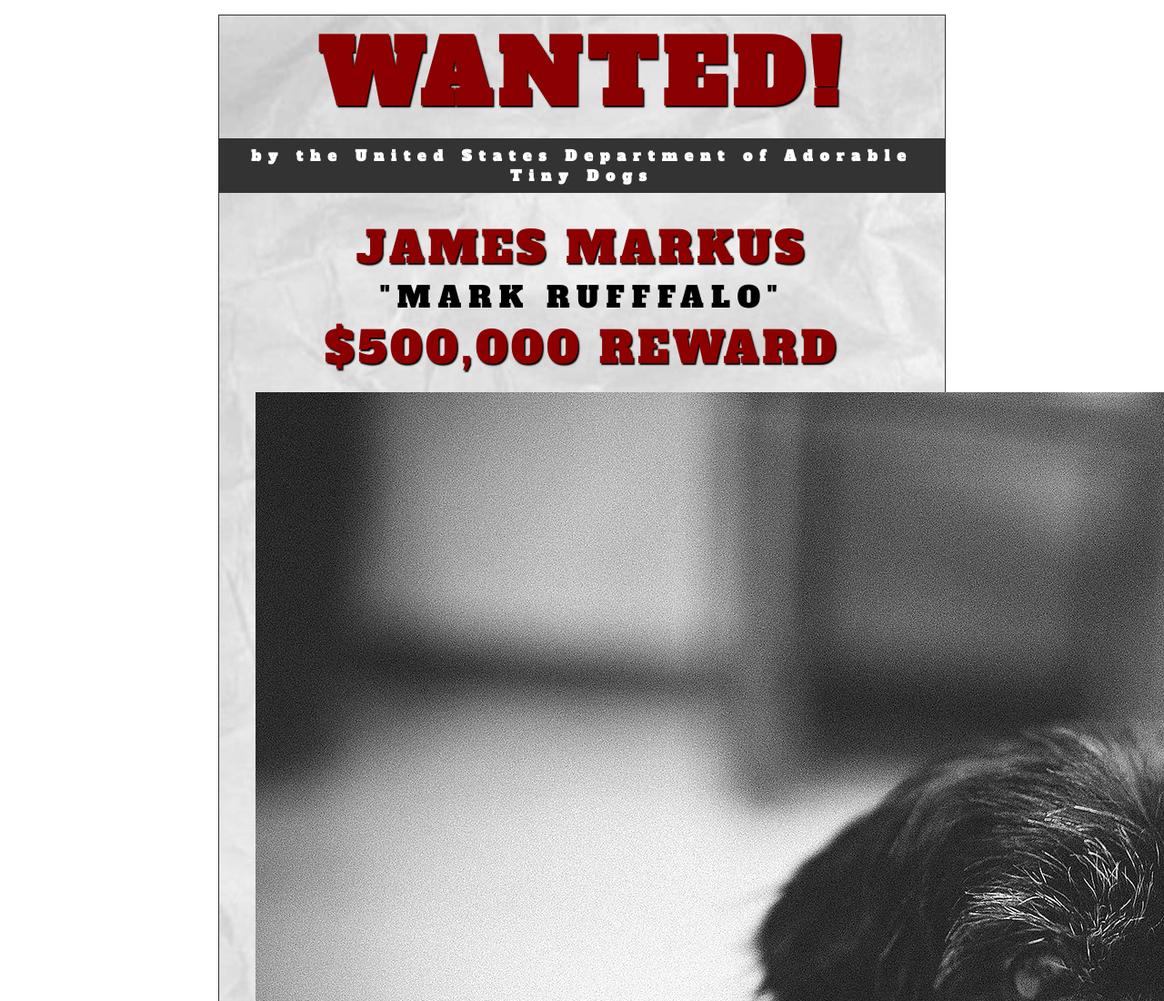
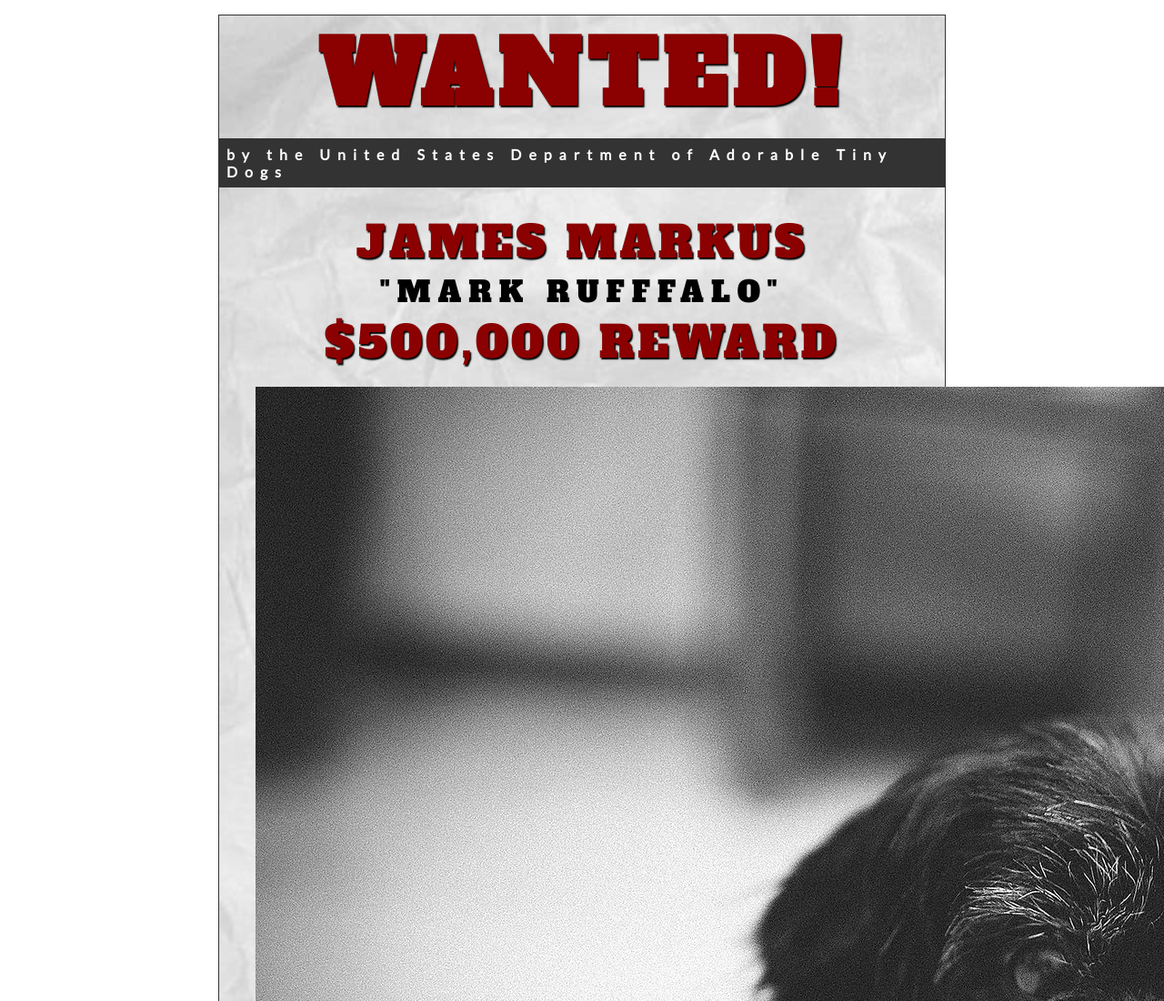
Before and after one commit to OttemanC/ottemanc.github.io, a plain HTML site: page index.html in a window 1280 px wide. Shown: the top 1100 px of the page at 91% size. Drawn offline with Linux system fonts and the light colour scheme.

Commit message:
Update style.css

```diff
--- a/css/style.css
+++ b/css/style.css
@@ -110,7 +110,7 @@ h5 {
     padding-right: 0.5rem;
     letter-spacing: .5rem;
     color:#FFF;
-    font-family:'Alfa Slab One', Garamond, serif;
+    font-family:'Alfa Slab One'
     text-align:center;
     background-color: #333;
 }
```
